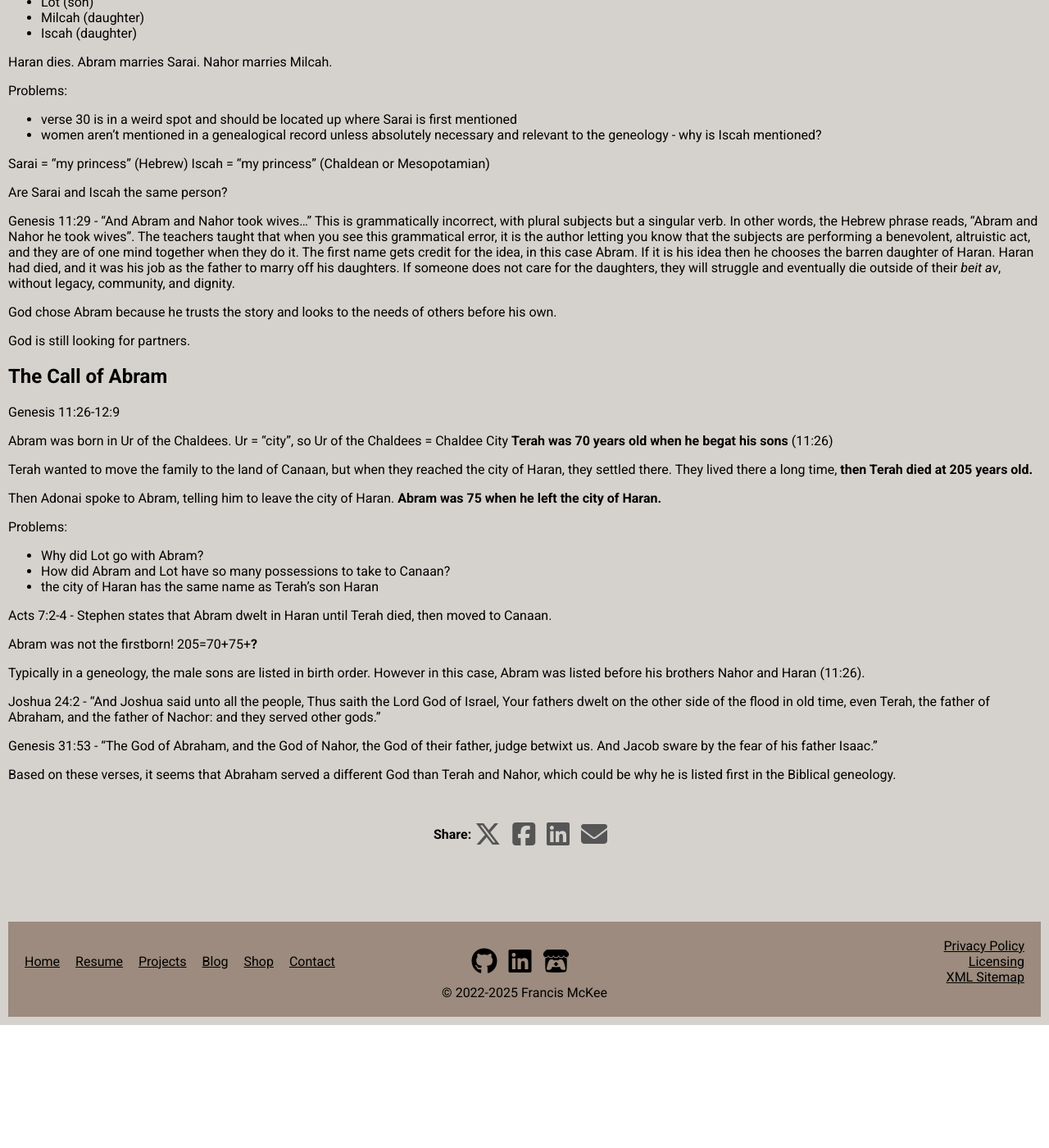
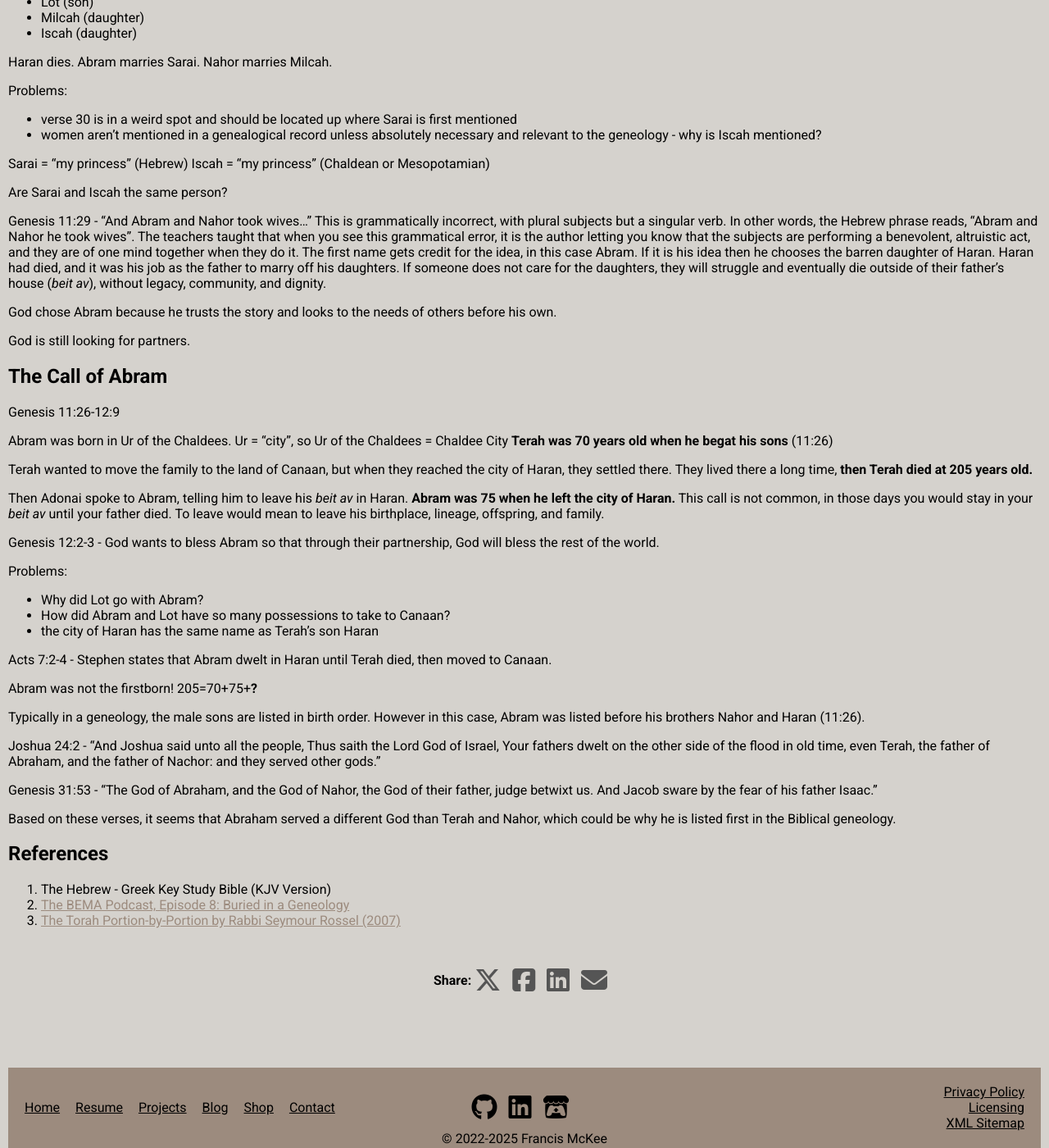
Before and after one commit to Francis-McKee/francis-mckee.github.io, a Jekyll site: the page built from _posts/2025-12-23-genesis-11b-12a.md, in a window 1280 px wide and 1400 px high, scrolled down 498 px. Shown: the whole window at 82% size. Built offline with Jekyll 4.4.1, drawn with Linux system fonts in a browser that asks for light colours; nearby versions of some CDN libraries; comment, search, counter and statistics services are not loaded; before the commit the page ends 1748 px from its top, so only the background shows below that; some of the changed text lies outside the part shown.

Commit message:
added post 2025-12-27

```diff
--- a/_posts/2025-12-23-genesis-11b-12a.md
+++ b/_posts/2025-12-23-genesis-11b-12a.md
@@ -5,7 +5,7 @@ title: Genesis 11b-12a
 date: 2025-12-23
 comments: true
 ---
-Genesis 11:10-32 - 12:9
+Genesis 11:10-32 - 12:9 - The Call of Abram
 
 Why did God choose Abram?
 
@@ -36,7 +36,7 @@ Iscah = "my princess" (Chaldean or Mesopotamian)
 Are Sarai and Iscah the same person?
 
 Genesis 11:29 - "And Abram and Nahor took wives..."
-This is grammatically incorrect, with plural subjects but a singular verb. In other words, the Hebrew phrase reads, "Abram and Nahor he took wives". The teachers taught that when you see this grammatical error, it is the author letting you know that the subjects are performing a benevolent, altruistic act, and they are of one mind together when they do it. The first name gets credit for the idea, in this case Abram. If it is his idea then he chooses the barren daughter of Haran. Haran had died, and it was his job as the father to marry off his daughters. If someone does not care for the daughters, they will struggle and eventually die outside of their *beit av*, without legacy, community, and dignity.
+This is grammatically incorrect, with plural subjects but a singular verb. In other words, the Hebrew phrase reads, "Abram and Nahor he took wives". The teachers taught that when you see this grammatical error, it is the author letting you know that the subjects are performing a benevolent, altruistic act, and they are of one mind together when they do it. The first name gets credit for the idea, in this case Abram. If it is his idea then he chooses the barren daughter of Haran. Haran had died, and it was his job as the father to marry off his daughters. If someone does not care for the daughters, they will struggle and eventually die outside of their father's house (*beit av*), without legacy, community, and dignity.
 
 God chose Abram because he trusts the story and looks to the needs of others before his own.
 
@@ -51,7 +51,9 @@ Ur = "city", so Ur of the Chaldees = Chaldee City
 
 Terah wanted to move the family to the land of Canaan, but when they reached the city of Haran, they settled there. They lived there a long time, **then Terah died at 205 years old.**
 
-Then Adonai spoke to Abram, telling him to leave the city of Haran. **Abram was 75 when he left the city of Haran.**
+Then Adonai spoke to Abram, telling him to leave his *beit av* in Haran. **Abram was 75 when he left the city of Haran.** This call is not common, in those days you would stay in your *beit av* until your father died. To leave would mean to leave his birthplace, lineage, offspring, and family.
+
+Genesis 12:2-3 - God wants to bless Abram so that through their partnership, God will bless the rest of the world.
 
 Problems:
 * Why did Lot go with Abram?
@@ -69,3 +71,8 @@ Joshua 24:2 - "And Joshua said unto all the people, Thus saith the Lord God of I
 Genesis 31:53 - "The God of Abraham, and the God of Nahor, the God of their father, judge betwixt us. And Jacob sware by the fear of his father Isaac."
 
 Based on these verses, it seems that Abraham served a different God than Terah and Nahor, which could be why he is listed first in the Biblical geneology.
+
+## References
+1. The Hebrew - Greek Key Study Bible (KJV Version)
+2. [The BEMA Podcast, Episode 8: Buried in a Geneology](https://podcasts.apple.com/us/podcast/the-bema-podcast/id1148115183?i=1000377702701)
+3. [The Torah Portion-by-Portion by Rabbi Seymour Rossel (2007)](https://a.co/d/boaYc5X)
```
Also changed, not shown: _posts/2025-12-27-genesis-12b.md (added, +59 -0 lines), 1 other file.
